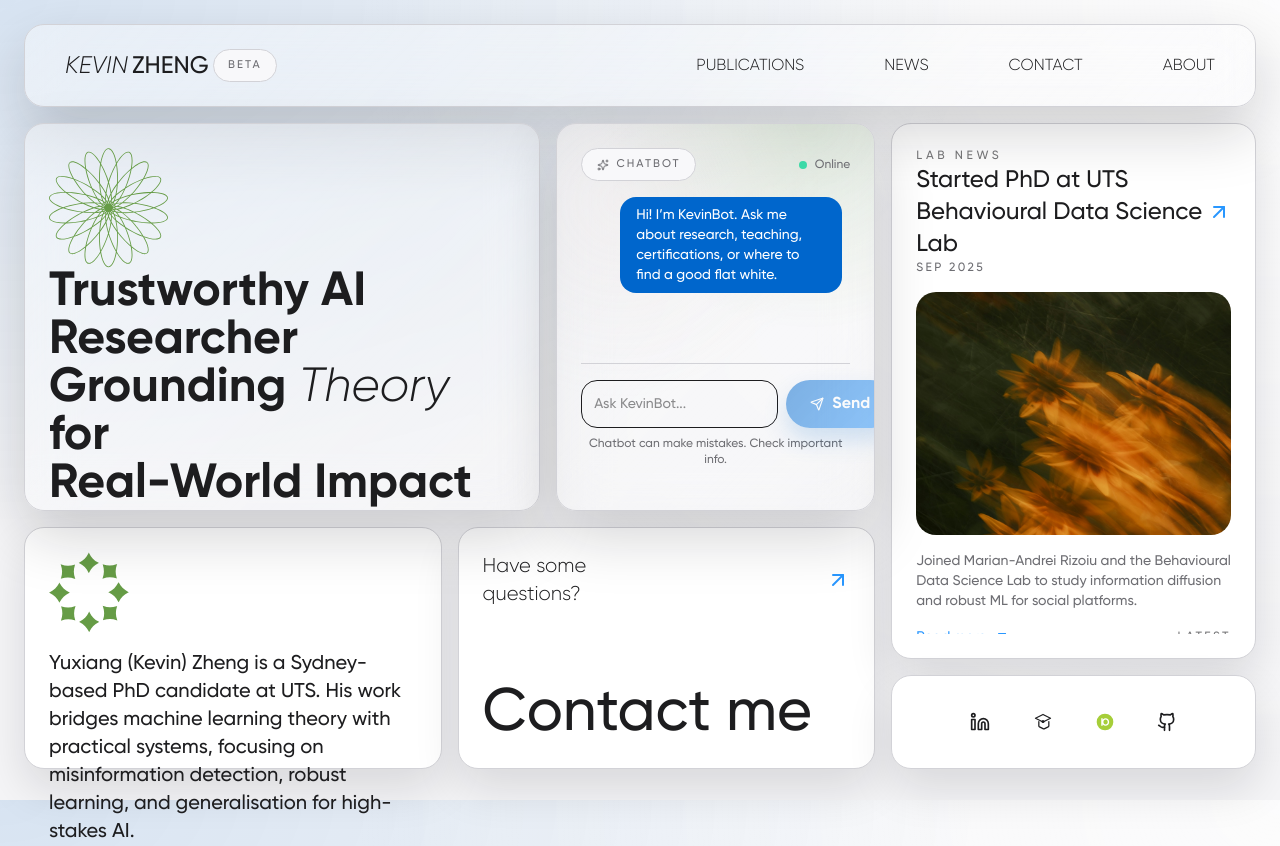
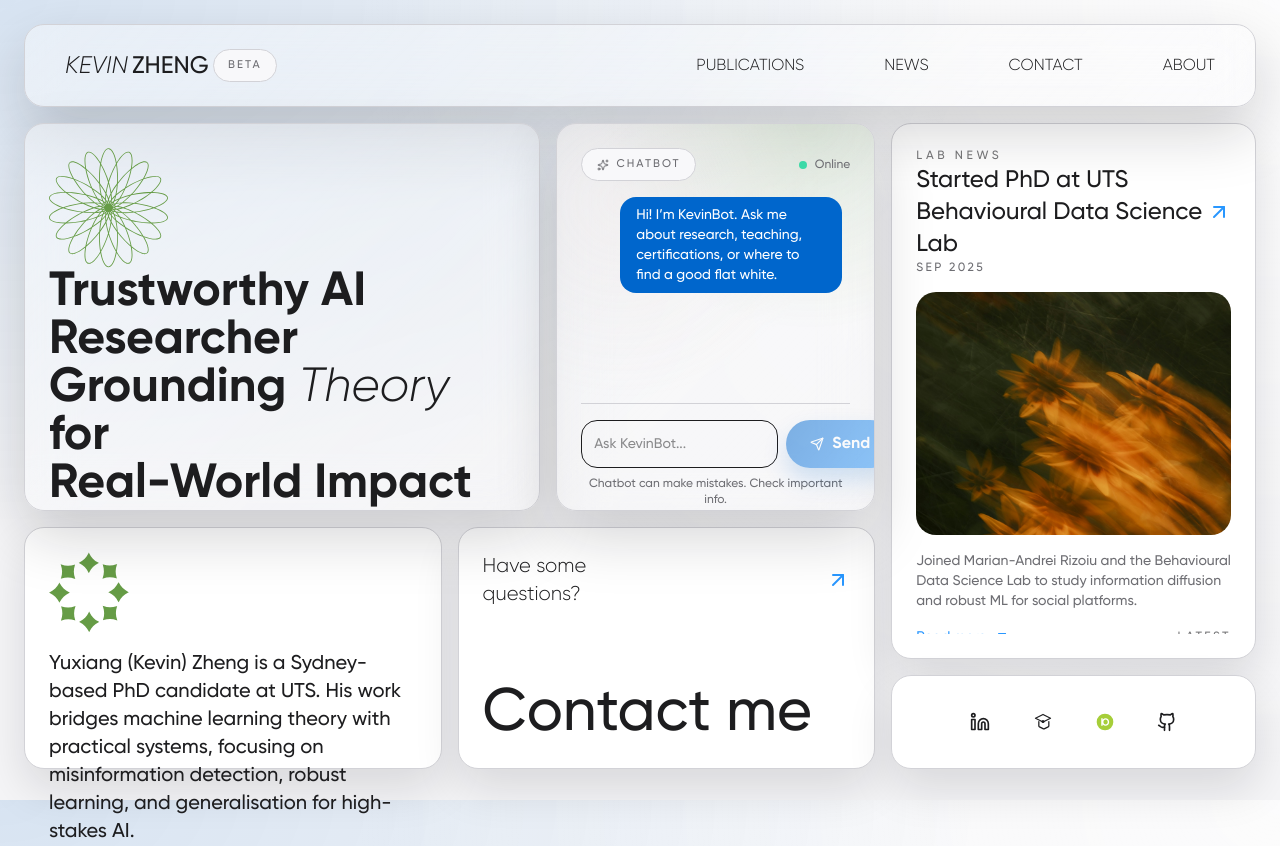
Before and after one commit to kyxzhe/kyxzhe.github.io, a Next.js app: page / in a window 1280 px wide. Built offline with nearby package versions, Linux system fonts and the light colour scheme; no server answers.

Commit message:
fix: keep chat log flexible while footer sticks

```diff
--- a/src/components/ChatIntroPanel.tsx
+++ b/src/components/ChatIntroPanel.tsx
@@ -67,7 +67,7 @@ export default function ChatIntroPanel() {
       <div className="absolute inset-0 pointer-events-none opacity-60" style={{
         background: "radial-gradient(circle at 20% 20%, rgba(232,206,194,0.25), transparent 50%), radial-gradient(circle at 80% 0%, rgba(102,156,70,0.25), transparent 45%)"
       }} />
-      <div className="relative flex flex-col gap-4 min-h-[320px]">
+      <div className="relative flex flex-col gap-4 min-h-[360px]">
         <motion.div
           className="flex items-center justify-between"
           initial={{ opacity: 0, y: 10 }}
@@ -84,9 +84,10 @@ export default function ChatIntroPanel() {
             Online
           </div>
         </motion.div>
+        <div className="flex-1 flex flex-col min-h-0 gap-3">
           <div
             ref={scrollRef}
-          className="space-y-3 text-sm overflow-y-auto pr-2 pb-2 max-h-[260px]"
+            className="flex-1 min-h-0 space-y-3 text-sm overflow-y-auto pr-2"
           >
             {messages.map((msg, idx) => (
               <div
@@ -111,7 +112,7 @@ export default function ChatIntroPanel() {
               </div>
             )}
           </div>
-        <div className="mt-auto pt-4 border-t border-[var(--card-border)]">
+          <div className="pt-4 border-t border-[var(--card-border)]">
             <div className="flex gap-2">
               <input
                 ref={inputRef}
@@ -142,6 +143,7 @@ export default function ChatIntroPanel() {
             </p>
           </div>
         </div>
+      </div>
     </motion.div>
   );
 }
```
Lines whose indentation alone changed are shown as unchanged.
